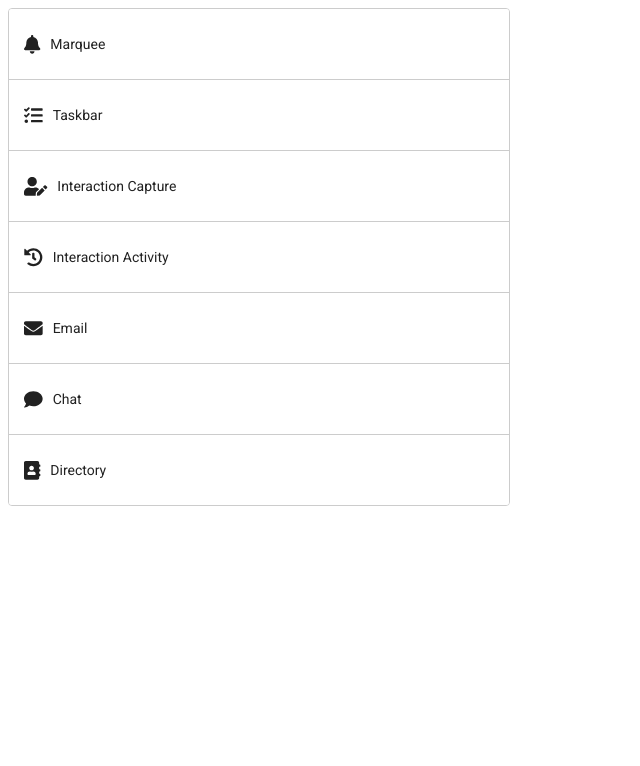
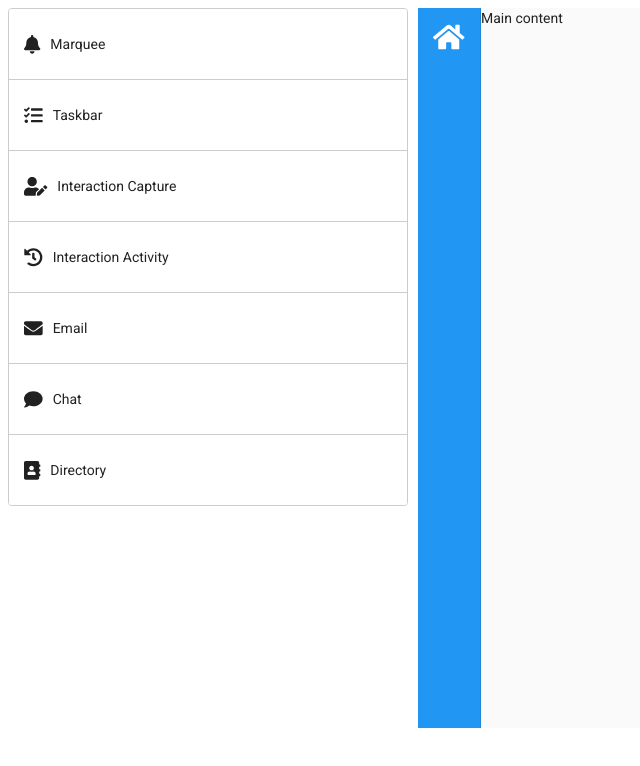
Before and after one commit to aguecida/gadget-grid, an Angular app: page / in a window 1280 px wide. Shown: the top 766 px of the page, without its empty margins (0-640 px from the left). Built offline with nearby package versions, Linux system fonts and the light colour scheme.

Commit message:
Add tab gadget list and styling.

```diff
--- a/angular.json
+++ b/angular.json
@@ -27,7 +27,8 @@
               "src/assets"
             ],
             "styles": [
-              "src/styles.scss"
+              "src/styles.scss",
+              "src/theme.scss"
             ],
             "scripts": [],
             "es5BrowserSupport": true
@@ -84,7 +85,8 @@
             "tsConfig": "src/tsconfig.spec.json",
             "karmaConfig": "src/karma.conf.js",
             "styles": [
-              "src/styles.scss"
+              "src/styles.scss",
+              "src/theme.scss"
             ],
             "scripts": [],
             "assets": [
--- /dev/null
+++ b/src/app/_app-theme.component.scss
@@ -0,0 +1,9 @@
+@import '~@angular/material/theming';
+
+@mixin app-theme($theme) {
+  $primary: map-get($theme, primary);
+
+  mat-drawer {
+    background-color: mat-color($primary) !important;
+  }
+}
--- a/src/app/app.component.html
+++ b/src/app/app.component.html
@@ -1,10 +1,18 @@
 <div style="display: flex;">
-  <div style="flex: 0 0 300px;">
-    <div class="example-list" (cdkDropListDropped)="drop($event)" cdkDropList>
+  <div style="flex: 0 0 400px; margin-right: 10px;">
+    <div [cdkDropListData]="gadgets" #gadgetList="cdkDropList" [cdkDropListConnectedTo]="[tabList]" class="example-list" (cdkDropListDropped)="drop($event)" cdkDropList>
       <app-gadget *ngFor="let gadget of gadgets" [gadget]="gadget" cdkDrag></app-gadget>
     </div>
   </div>
   <div style="flex: 1 1 auto;">
-
+    <mat-drawer-container style="height: 90vh;">
+      <mat-drawer mode="side" opened>
+        <app-tab [gadget]="home"></app-tab>
+        <div [cdkDropListData]="tabs" #tabList="cdkDropList" (cdkDropListDropped)="drop($event)" [cdkDropListConnectedTo]="[gadgetList]" cdkDropList>
+          <app-tab *ngFor="let tab of tabs" [gadget]="tab" cdkDrag></app-tab>
+        </div>
+      </mat-drawer>
+      <mat-drawer-content>Main content</mat-drawer-content>
+    </mat-drawer-container>
   </div>
 </div>
--- a/src/app/app.component.scss
+++ b/src/app/app.component.scss
@@ -1,5 +1,4 @@
 .example-list {
-    width: 500px;
     max-width: 100%;
     border: solid 1px #ccc;
     min-height: 60px;
--- a/src/app/app.component.ts
+++ b/src/app/app.component.ts
@@ -1,6 +1,6 @@
 import { Component } from '@angular/core';
-import { faBell, faTasks, faUserEdit, faHistory, faEnvelope, faComment, faAddressBook } from '@fortawesome/free-solid-svg-icons';
-import { CdkDragDrop, moveItemInArray } from '@angular/cdk/drag-drop';
+import { faHome, faBell, faTasks, faUserEdit, faHistory, faEnvelope, faComment, faAddressBook } from '@fortawesome/free-solid-svg-icons';
+import { CdkDragDrop, moveItemInArray, transferArrayItem } from '@angular/cdk/drag-drop';
 
 import { Gadget } from './gadget/gadget';
 
@@ -10,6 +10,8 @@ import { Gadget } from './gadget/gadget';
   styleUrls: ['./app.component.scss']
 })
 export class AppComponent {
+
+  home: Gadget = new Gadget('Home', faHome);
 
   gadgets: Gadget[] = [
     new Gadget('Marquee', faBell),
@@ -21,8 +23,17 @@ export class AppComponent {
     new Gadget('Directory', faAddressBook)
   ];
 
+  tabs: Gadget[] = [];
+
   drop(event: CdkDragDrop<string[]>) {
-    moveItemInArray(this.gadgets, event.previousIndex, event.currentIndex);
+    if (event.previousContainer === event.container) {
+      moveItemInArray(event.container.data, event.previousIndex, event.currentIndex);
+    } else {
+      transferArrayItem(event.previousContainer.data,
+                        event.container.data,
+                        event.previousIndex,
+                        event.currentIndex);
+    }
   }
 
 }
--- /dev/null
+++ b/src/app/tab/tab.component.html
@@ -0,0 +1,3 @@
+<div class="example-box gadget" style="cursor: pointer; display: flex; justify-content: center; align-items: center; padding: 15px;" [matTooltip]="gadget.name" matTooltipPosition="right" matTooltipShowDelay="500">
+  <fa-icon [icon]="gadget.icon" size="2x"></fa-icon>
+</div>
--- /dev/null
+++ b/src/app/tab/tab.component.scss
@@ -0,0 +1,3 @@
+.gadget {
+    color: #fff;
+}
--- /dev/null
+++ b/src/app/tab/tab.component.ts
@@ -0,0 +1,18 @@
+import { Component, OnInit, Input } from '@angular/core';
+import { Gadget } from '../gadget/gadget';
+
+@Component({
+  selector: 'app-tab',
+  templateUrl: './tab.component.html',
+  styleUrls: ['./tab.component.scss']
+})
+export class TabComponent implements OnInit {
+
+  @Input() gadget: Gadget;
+
+  constructor() { }
+
+  ngOnInit() {
+  }
+
+}
--- /dev/null
+++ b/src/theme.scss
@@ -0,0 +1,13 @@
+@import '~@angular/material/theming';
+@import './app/app-theme.component';
+
+@include mat-core();
+
+$app-primary: mat-palette($mat-blue);
+$app-accent: mat-palette($mat-green);
+$app-warn: mat-palette($mat-red);
+
+$app-theme: mat-light-theme($app-primary, $app-accent, $app-warn);
+
+@include angular-material-theme($app-theme);
+@include app-theme($app-theme);
```
Also changed, not shown: src/app/app.module.ts (+8 -2 lines), 1 other file (tests, documents, lock files or other folders).
